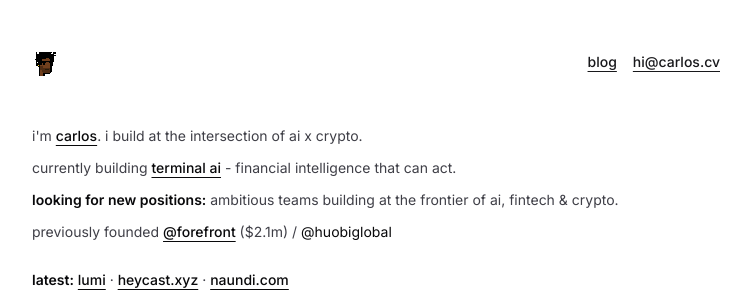
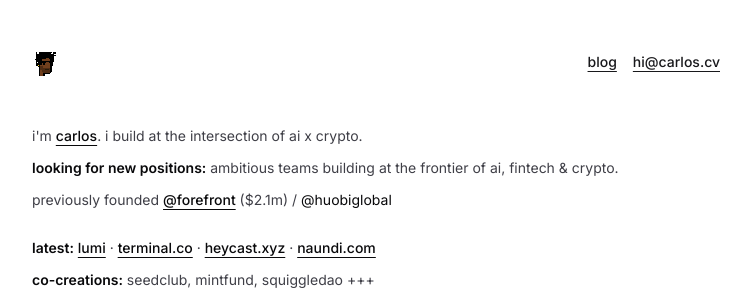
Before and after one commit to thisiscarlosgomes/thisiscarlos, a Next.js app: page / in a window 1280 px wide. Shown: the top 304 px of the page, without its empty margins (264-1015 px from the left). Built offline with nearby package versions, Linux system fonts and the light colour scheme; no server answers; the database is empty.

Commit message:
Move terminal.co into the latest list (#3)
Removes the currently-building Terminal AI line and adds terminal.co to the latest list, after Lumi.

```diff
--- a/app/page.tsx
+++ b/app/page.tsx
@@ -49,19 +49,6 @@ export default async function Home() {
             . i build at the intersection of ai x crypto.
           </p>
 
-          <p>
-            currently building{" "}
-            <a
-              href="https://terminal.co"
-              className="font-medium text-zinc-950 underline underline-offset-4"
-              target="_blank"
-              rel="noopener noreferrer"
-            >
-              terminal ai
-            </a>{" "}
-            - financial intelligence that can act.
-          </p>
-
            <p>
             <strong className="font-semibold text-zinc-950">looking for new positions:</strong> ambitious teams building at the frontier of ai, fintech & crypto.
           </p>
@@ -93,6 +80,15 @@ export default async function Home() {
               rel="noopener noreferrer"
             >
               Lumi
+            </a>
+            {" "}·{" "}
+            <a
+              href="https://terminal.co"
+              className="font-medium text-zinc-950 underline underline-offset-4"
+              target="_blank"
+              rel="noopener noreferrer"
+            >
+              terminal.co
             </a>
             {" "}·{" "}
             <a
```
